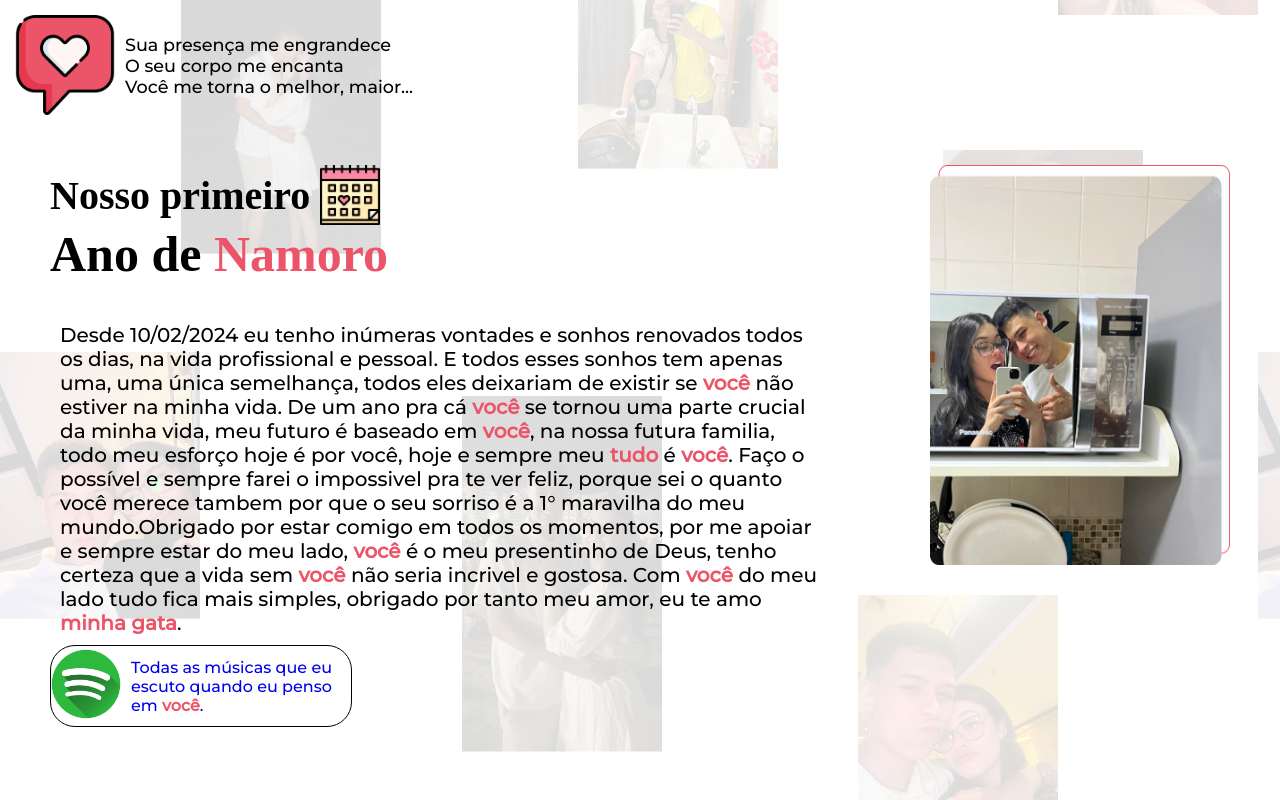
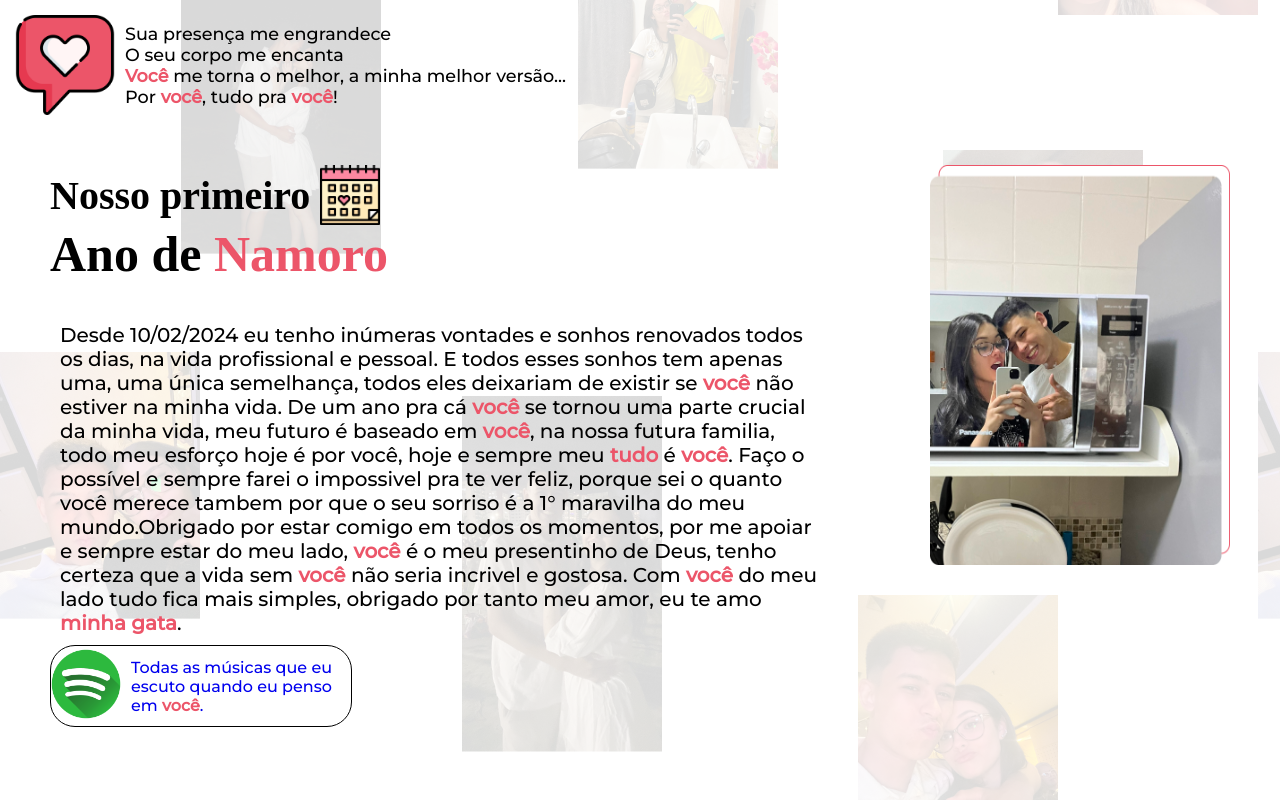
Before and after one commit to arthur7gms/Pra-voce, a plain HTML site: page index.html in a window 1280 px wide. Drawn offline with Linux system fonts and the light colour scheme; a web font is replaced by a local one.

Commit message:
Readaptação

```diff
--- a/index.html
+++ b/index.html
@@ -13,7 +13,8 @@
             <div class="falas">
                 <p>Sua presença me engrandece</p>
                 <p>O seu corpo me encanta</p>
-                <p>Você me torna o melhor, maior...</p>
+                <p><strong class="voce">Você</strong> me torna o melhor, a minha melhor versão...</p>
+                <p>Por <strong class="voce">você</strong>, tudo pra <strong class="voce">você</strong>!</p>
             </div>
         </div>
     </header>
```
